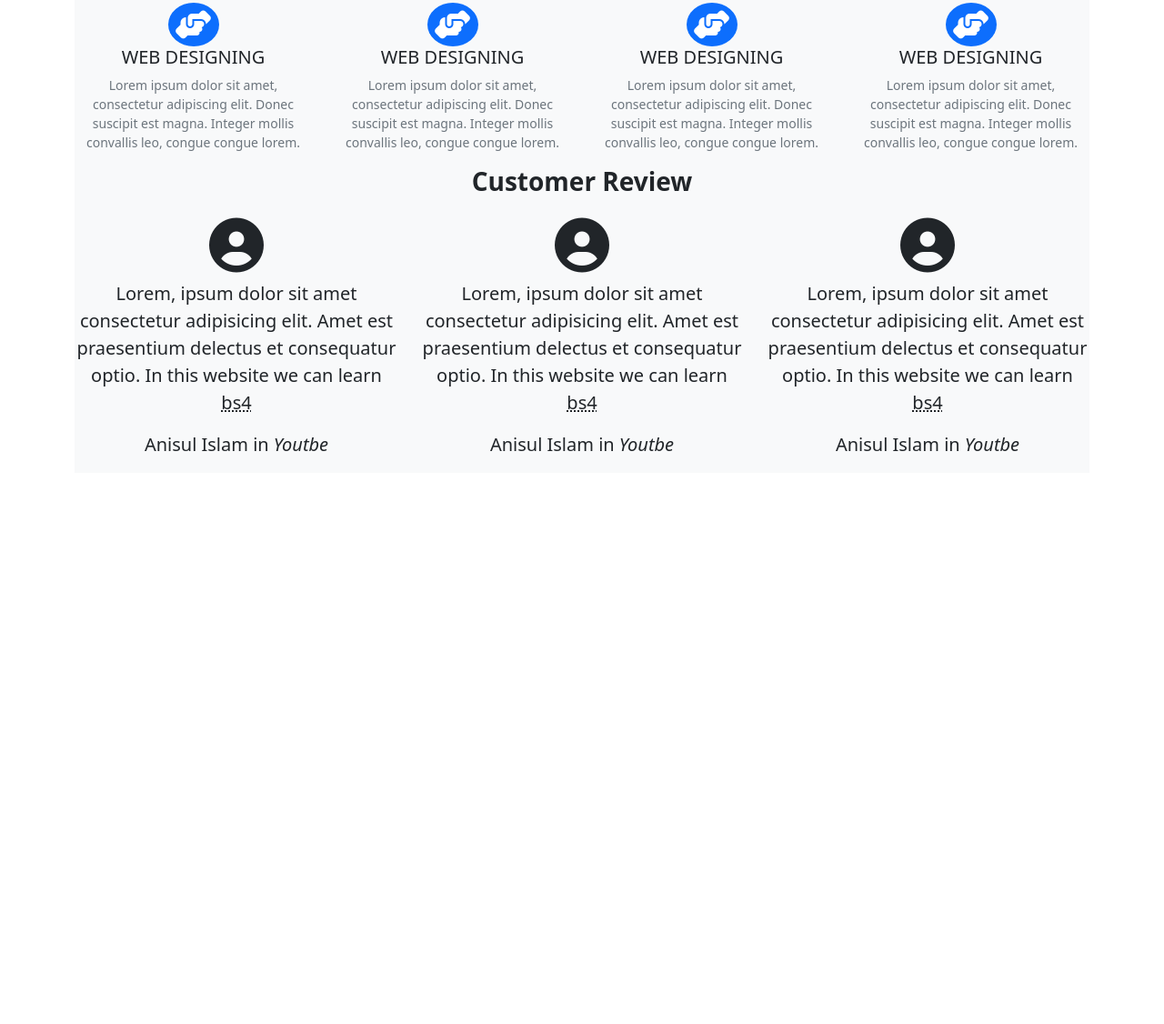
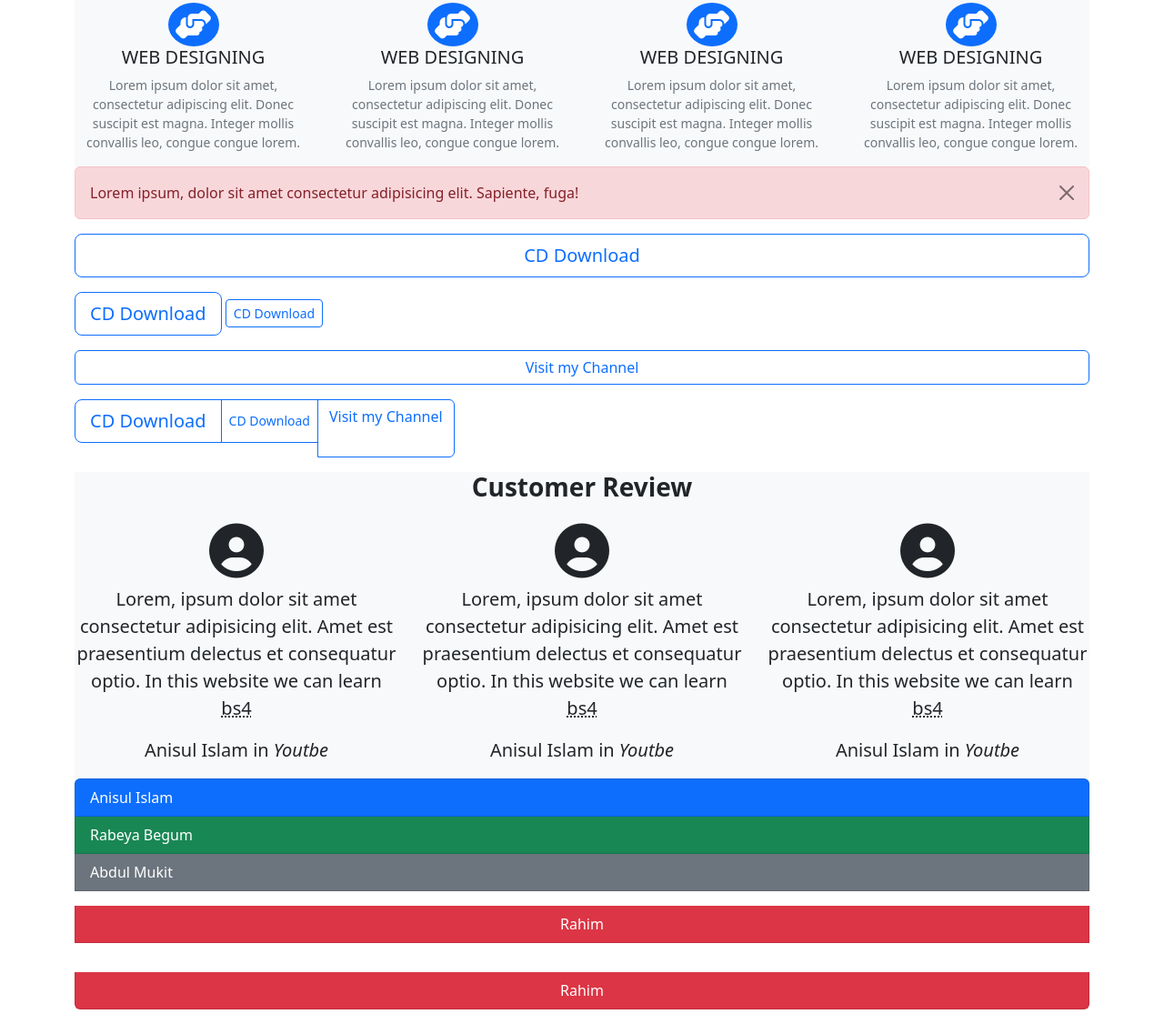
Before and after one commit to rsnirob/Anisul-Islam, a plain HTML site: page Bootstrap 5 and 4 Tutorial 2022 (Beginner to Advanced)/010 Bootstrap5 Bangla Tutorial 10 : button, button group, list group/bootstrap.html in a window 1280 px wide. Shown: the part 151-1277 px from the top of the page at 91% size. Before the commit the page ends 800 px from the top, so only its background shows below. Drawn offline with nearby package versions, Linux system fonts and the light colour scheme.

Commit message:
Update bootstrap.html

```diff
--- a/Bootstrap 5 and 4 Tutorial 2022 (Beginner to Advanced)/010 Bootstrap5 Bangla Tutorial 10 : button, button group, list group/bootstrap.html
+++ b/Bootstrap 5 and 4 Tutorial 2022 (Beginner to Advanced)/010 Bootstrap5 Bangla Tutorial 10 : button, button group, list group/bootstrap.html
@@ -61,7 +61,49 @@
                 </div>
             </div>
 
+             <!-- about me section -->
+             <div class="about-section">
 
+                <div class="alert alert-danger alert-dismissible" role="alert">
+                  <button
+                    class="btn-close"
+                    data-bs-dismiss="alert"
+                    aria-label="Close"
+                  ></button>
+                  Lorem ipsum, dolor sit amet consectetur adipisicing elit. Sapiente, fuga!
+                </div>
+
+                <div class="d-grid">
+                    <button class="btn btn-outline-primary mb-3 btn-lg">
+                        CD Download
+                    </button>
+                </div>
+
+                <div>
+                    <button class="btn btn-outline-primary mb-3 btn-lg">
+                        CD Download
+                    </button>
+                    <button class="btn btn-outline-primary mb-3 btn-sm">
+                        CD Download
+                    </button>
+
+                    <a href="#" class="d-grid btn btn-outline-primary">Visit my Channel</a>
+                </div>
+
+
+
+                <div class="btn-group my-3">
+                    <button class="btn btn-outline-primary mb-3 btn-lg">
+                        CD Download
+                    </button>
+                    <button class="btn btn-outline-primary mb-3 btn-sm">
+                        CD Download
+                    </button>
+
+                    <a href="#" class="d-grid btn btn-outline-primary">Visit my Channel</a>
+                </div>
+
+            </div>
 
             <!-- customer review section starts here -->
 
@@ -112,6 +154,27 @@
 
             </div>
 
+
+            <!-- customer review section ends here -->
+
+
+
+            <!-- student list section starts here -->
+
+            <div class="student-list ">
+                <ul class="list-group">
+                    <li class="list-group-item bg-primary text-white">Anisul Islam</li>
+                    <li class="list-group-item bg-success text-white">Rabeya Begum</li>
+                    <li class="list-group-item bg-secondary text-white">Abdul Mukit</li>
+
+                    <a href="#" class="my-3 text-center list-group-item list-group-item-action bg-danger text-white"">Rahim</a>
+                    <a href="#" class="my-3 text-center list-group-item list-group-item-action bg-danger text-white"">Rahim</a>
+                </ul>
+            </div>
+
+            <!-- student list section starts here -->
+
+
         </main>
 
 
```
